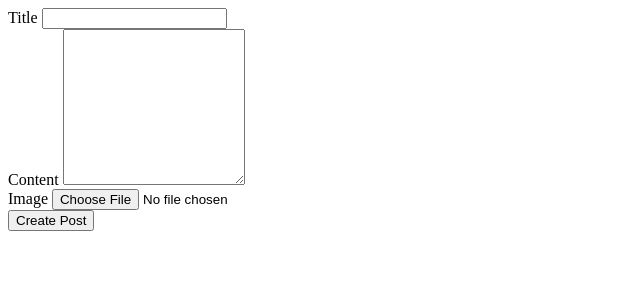
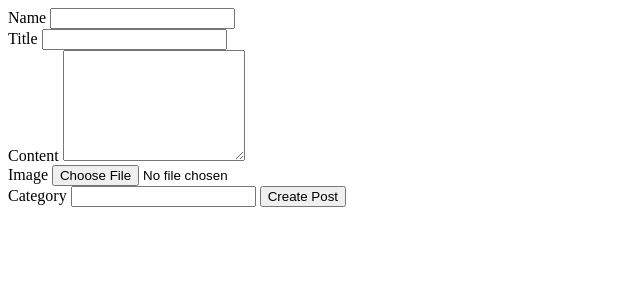
Before and after one commit to cyphersprojekt/Entrega-1-Munoz, a Django app: page / in a window 1280 px wide. Shown: the top 300 px of the page, without its empty margins (0-640 px from the left). Run offline with Django 4.2, Linux system fonts and the light colour scheme; parts of the project's set-up code (start-up, migrations or seed data) failed here and were passed over.

```diff
--- a/fourapp/functions.py
+++ b/fourapp/functions.py
@@ -0,0 +1,6 @@
+from .models import Category
+
+def create_category(name):
+    category = Category(name=name)
+    category.save()
+    return category
--- a/fourapp/templates/index.html
+++ b/fourapp/templates/index.html
@@ -4,16 +4,21 @@
 
 {% block body %}
 <body>
-    <form action="/create-post/" method="post">
+    <form action="/crear_post/" method="post">
+        <label for="Name">Name</label>
+        <input type="text" name="name" id="name">
+        <br>
         <label for="title">Title</label>
         <input type="text" name="title" value="">
         <br>
         <label for="content">Content</label>
-        <textarea name="content" id="content" cols="20" rows="10"></textarea>
+        <textarea name="content" id="content" cols="20" rows="7"></textarea>
         <br>
         <label for="image">Image</label>
         <input type="file" name="image" id="image">
         <br>
+        <label for="category">Category</label>
+        <input type="number" name="category" id="category">
         <input type="submit" value="Create Post">
     </form>
 {% endblock %}
--- a/fourapp/urls.py
+++ b/fourapp/urls.py
@@ -19,4 +19,5 @@ from fourapp import views
 
 urlpatterns = [
     path('', views.index, name='index'),
+    path('crear_post/', views.crear_post, name='crear_post'),
 ]
--- a/fourapp/views.py
+++ b/fourapp/views.py
@@ -1,6 +1,23 @@
 from django.shortcuts import render
+from .models import Category, Post
+from .functions import create_category
 
 # Create your views here.
 
 def index(request):
     return render(request, 'index.html')
+
+def crear_post(request):
+    p_username = request.POST.get('username')
+    p_title = request.POST.get('title')
+    p_content = request.POST.get('content')
+    p_category = request.POST.get('category')
+    p_image = request.FILES.get('image')
+
+    post = Post(username=p_username, \
+                title=p_title, \
+                content=p_content, \
+                category=Category(p_category), \
+                image=p_image)
+    post.save()
+    return render(request, 'index.html')
```
